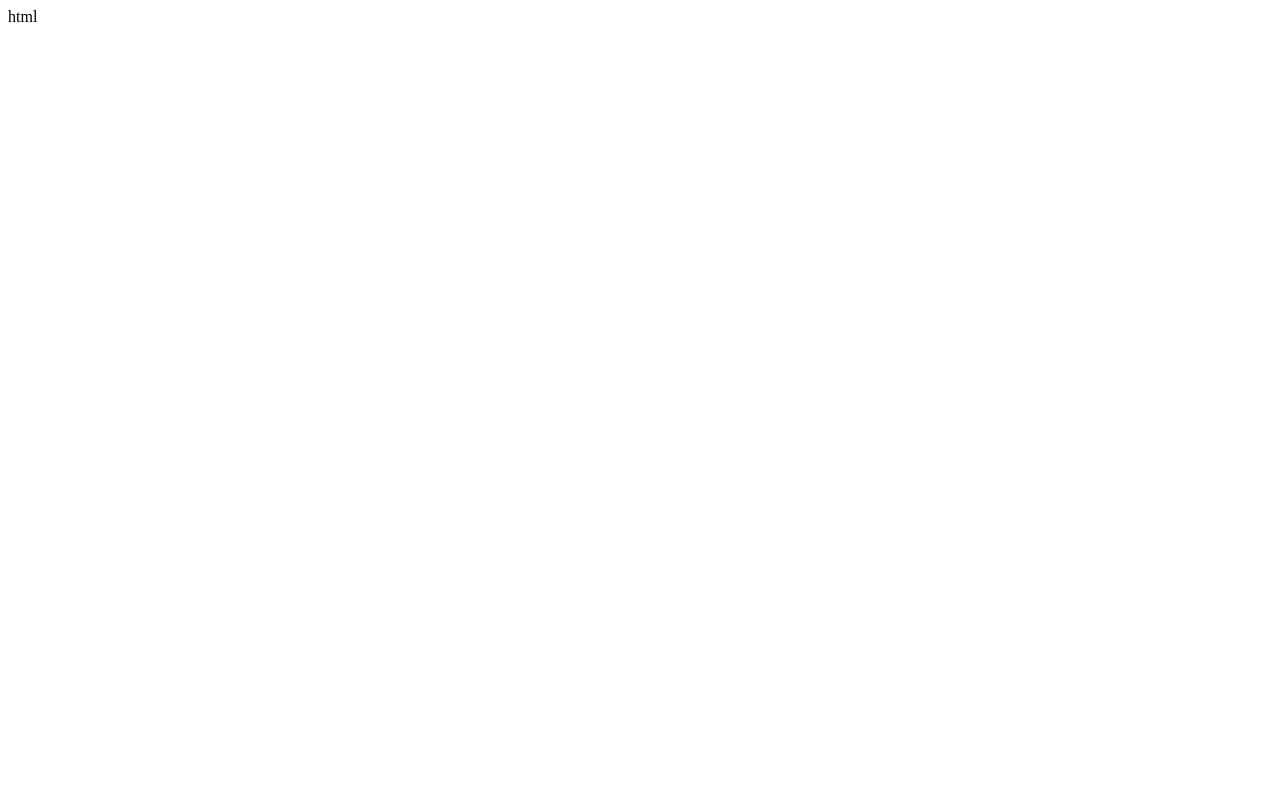
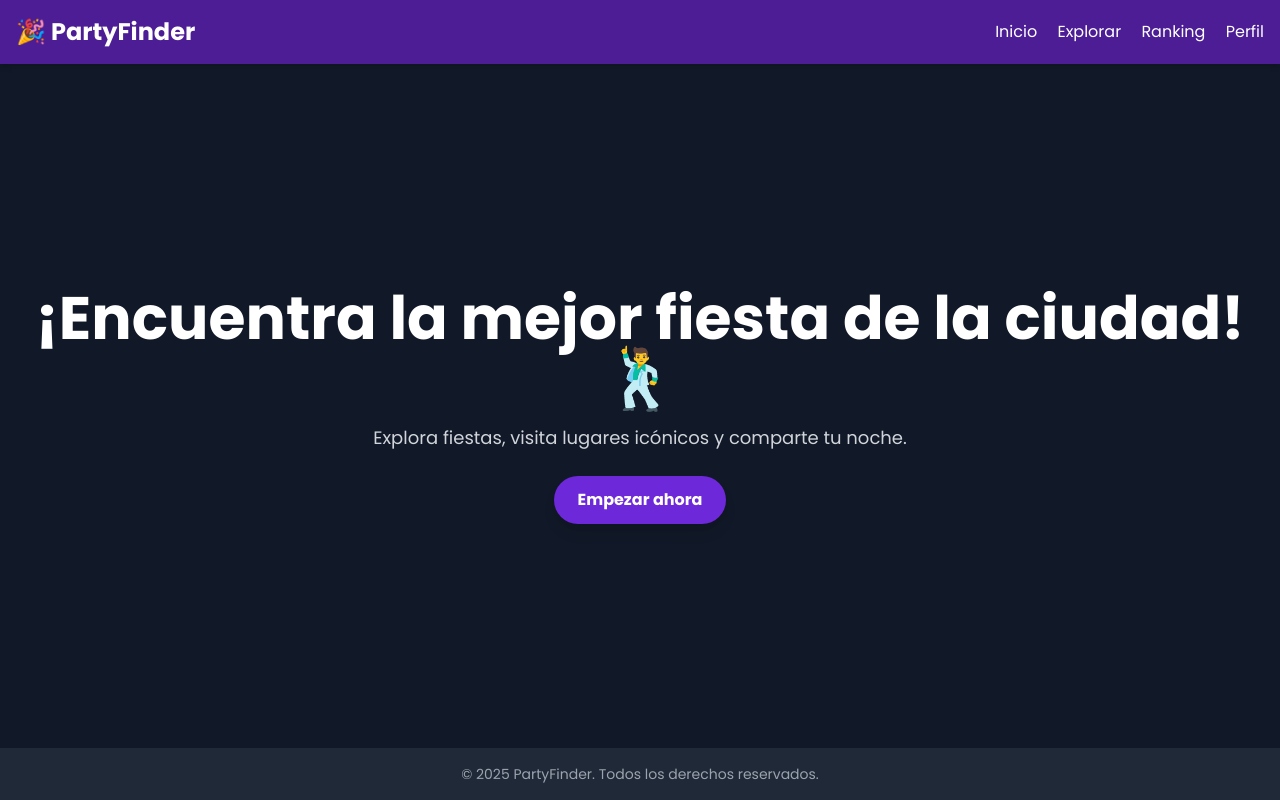
Before and after one commit to SebS-2005/PartyFinder2.0, a plain HTML site: page frontend/index.html in a window 1280 px wide. Drawn offline with nearby package versions, Linux system fonts and the light colour scheme.

Commit message:
subo index

```diff
--- a/frontend/index.html
+++ b/frontend/index.html
@@ -1 +1,45 @@
-html
+<!DOCTYPE html>
+<html lang="es">
+<head>
+  <meta charset="UTF-8" />
+  <meta name="viewport" content="width=device-width, initial-scale=1.0" />
+  <title>PartyFinder 🎉</title>
+  <link href="https://cdn.jsdelivr.net/npm/tailwindcss@2.2.19/dist/tailwind.min.css" rel="stylesheet">
+  <link href="https://fonts.googleapis.com/css2?family=Poppins:wght@400;700&display=swap" rel="stylesheet">
+  <style>
+    body {
+      font-family: 'Poppins', sans-serif;
+    }
+  </style>
+</head>
+<body class="bg-gray-900 text-white min-h-screen flex flex-col">
+
+  <!-- HEADER -->
+  <header class="bg-purple-900 shadow-md p-4 flex justify-between items-center">
+    <h1 class="text-2xl font-bold">🎉 PartyFinder</h1>
+    <nav class="space-x-4">
+      <a href="#" class="hover:text-purple-300 transition">Inicio</a>
+      <a href="#" class="hover:text-purple-300 transition">Explorar</a>
+      <a href="#" class="hover:text-purple-300 transition">Ranking</a>
+      <a href="#" class="hover:text-purple-300 transition">Perfil</a>
+    </nav>
+  </header>
+
+  <!-- HERO / LANDING -->
+  <section class="flex-grow flex items-center justify-center text-center p-6">
+    <div>
+      <h2 class="text-4xl md:text-6xl font-bold mb-4">¡Encuentra la mejor fiesta de la ciudad! 🕺</h2>
+      <p class="text-gray-300 mb-6 text-lg">Explora fiestas, visita lugares icónicos y comparte tu noche.</p>
+      <button class="bg-purple-700 hover:bg-purple-600 transition px-6 py-3 rounded-full font-semibold shadow-lg">
+        Empezar ahora
+      </button>
+    </div>
+  </section>
+
+  <!-- FOOTER -->
+  <footer class="bg-gray-800 text-center p-4 text-sm text-gray-400">
+    &copy; 2025 PartyFinder. Todos los derechos reservados.
+  </footer>
+
+</body>
+</html>
```
